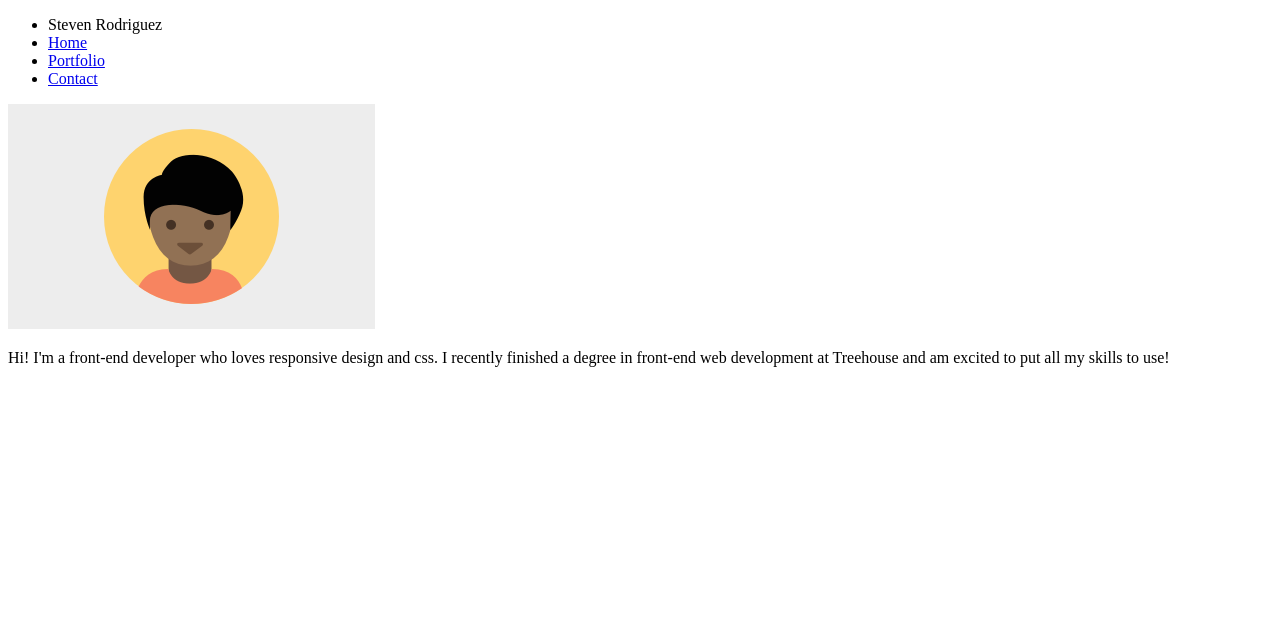
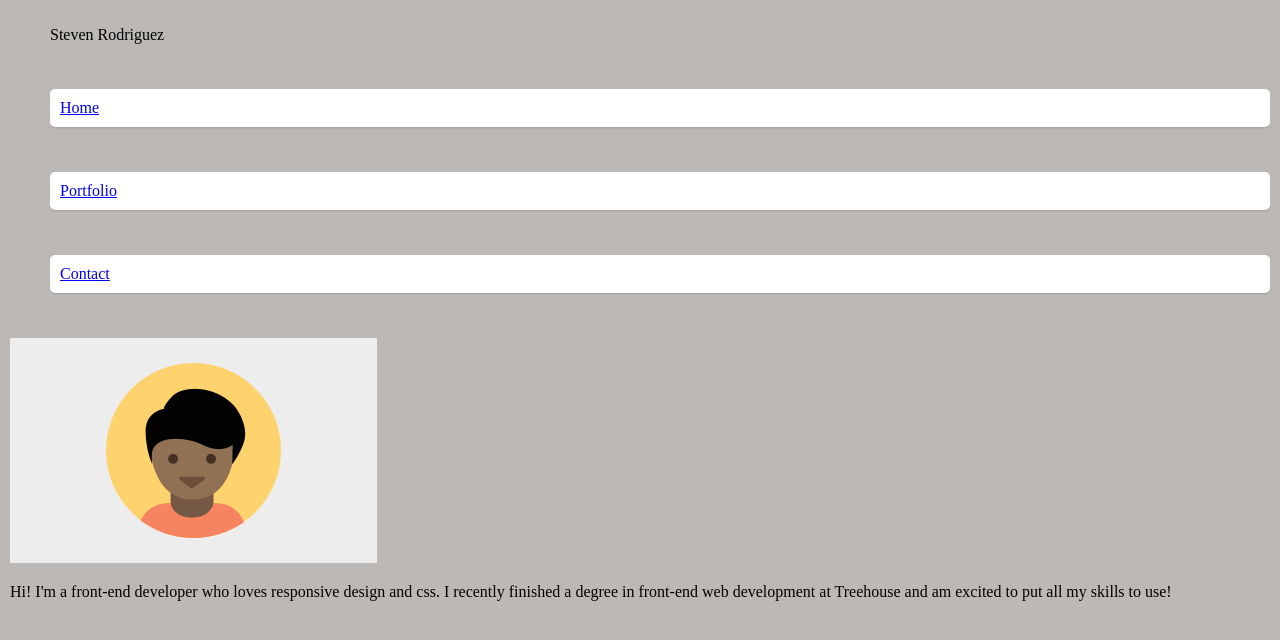
Before and after one commit to StevenRodriguezDev/Project2, a plain HTML site: page responsive_layout_v3/index.html in a window 1280 px wide. Drawn offline with Linux system fonts and the light colour scheme; files that its build step writes are made by us from their sources.

Commit message:
added classes for css

```diff
--- /dev/null
+++ b/responsive_layout_v3/css/styles.css
@@ -0,0 +1,48 @@
+* {
+    box-sizing: border-box;
+}
+body {
+    margin: 0;
+    background-color: rgb(187, 184, 181);
+}
+
+.main-nav {
+    width: 100%;
+    padding: 10px;
+    position: fixed;
+}
+.nav {
+    list-style-type: none;
+}
+.home {
+    padding: 10px;
+	background: #fff;
+    border-radius: 5px;
+	margin: 45px auto;
+    box-shadow: 0 1.5px 0 0 rgba(0,0,0,0.1);
+    display: flex;
+    list-style-type: none
+}
+.portfolio {
+    padding: 10px;
+	background: #fff;
+    border-radius: 5px;
+	margin: 45px auto;
+    box-shadow: 0 1.5px 0 0 rgba(0,0,0,0.1);
+    display:flex;
+    list-style-type: none
+}
+.contact {
+    padding: 10px;
+	background: #fff;
+    border-radius: 5px;
+	margin: 45px auto;
+    box-shadow: 0 1.5px 0 0 rgba(0,0,0,0.1);
+    display:flex;
+    list-style-type: none
+}
+
+.wrapper{
+    margin-top: 0;
+    margin: 0 auto;
+}
--- a/responsive_layout_v3/index.html
+++ b/responsive_layout_v3/index.html
@@ -11,11 +11,11 @@
           <div>
             <nav>
               <div class="main-nav">
-                <ul>
+                <ul class="nav">
                   <li> Steven Rodriguez</li>
-                  <li><a href="#">Home</a></li>
-                  <li><a href="#">Portfolio</a></li>
-                  <li><a href="#">Contact</a></li>
+                  <li class="home"><a href="index.html">Home</a></li>
+                  <li class="portfolio"><a href="#">Portfolio</a></li>
+                  <li class="contact"><a href="#">Contact</a></li>
                 </ul>
                 <img src="images/responsive-layout-profile.png" alt="profile picture">
                 <p> Hi! I'm a front-end developer who loves responsive design and css. I recently finished a degree in front-end web development at Treehouse and am excited to put all my skills to use!</p>
```
